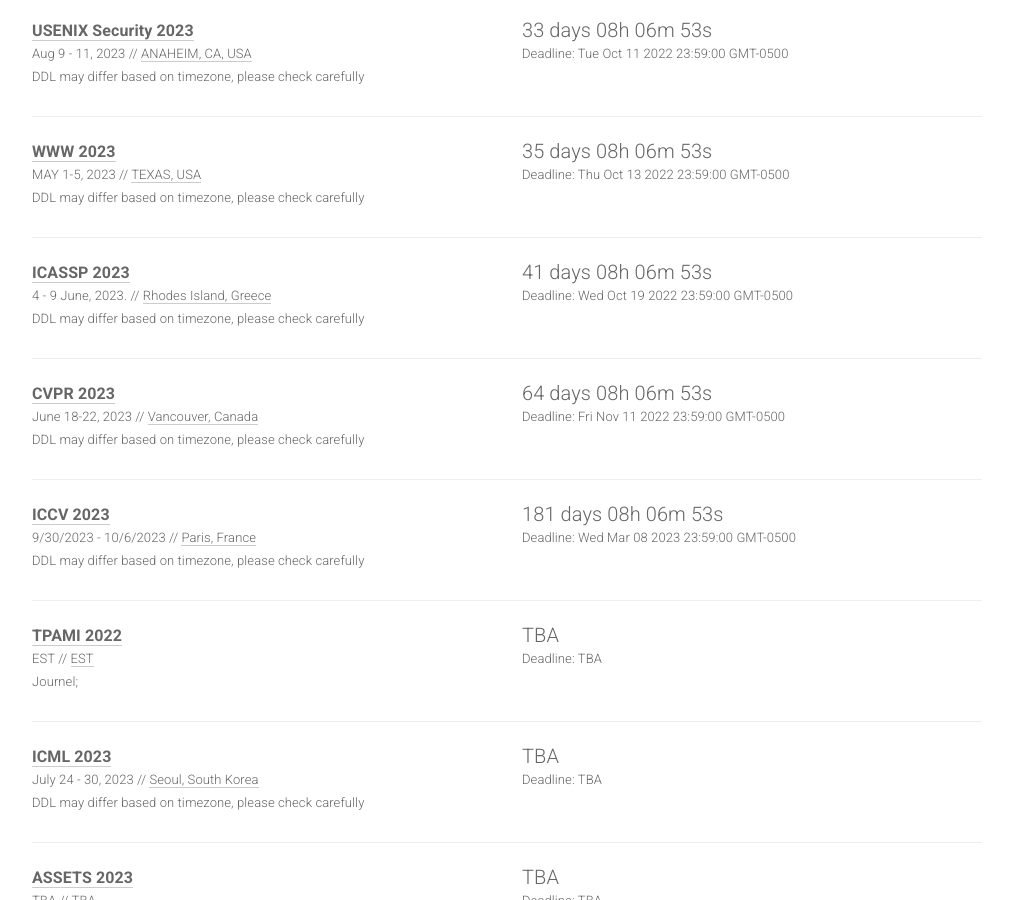
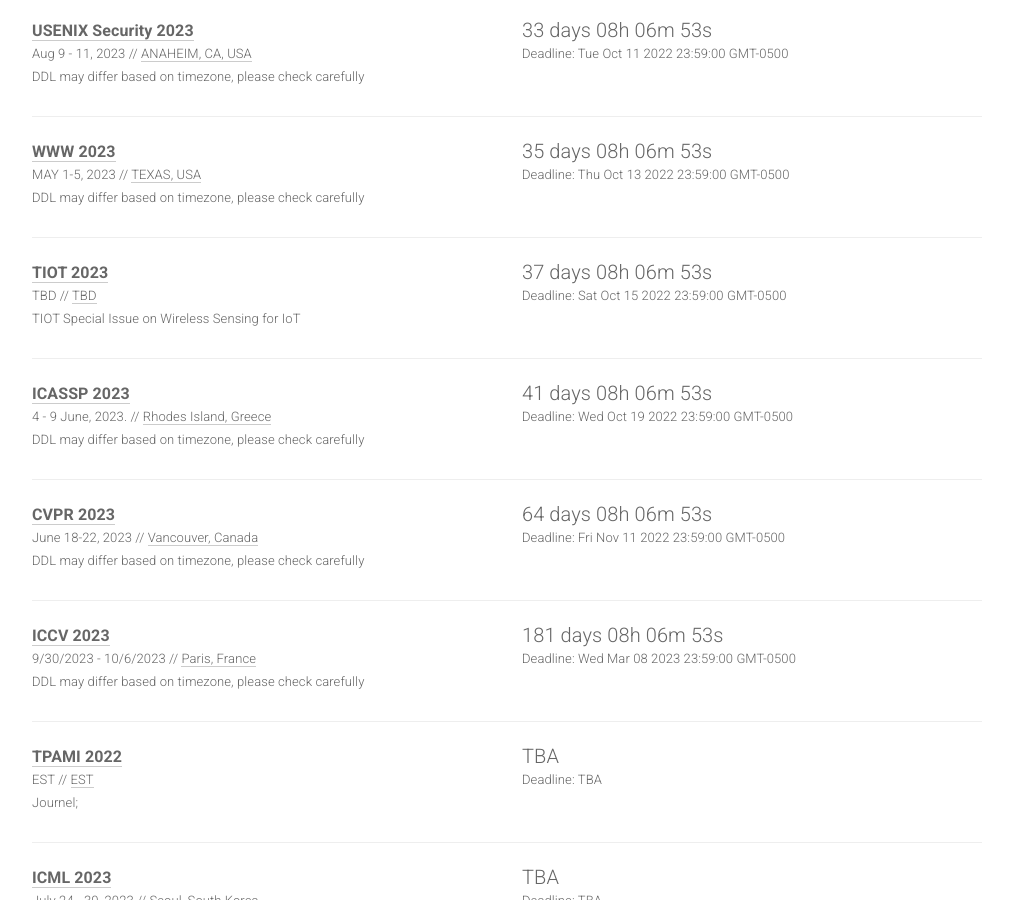
Before and after one commit to iot-psu/ai-deadlines, a Jekyll site: the page built from index.html, in a window 1280 px wide and 900 px high, scrolled down 868 px. Shown: the whole window, without its empty margins (133-1146 px from the left). Built offline with Jekyll 4.4.1, drawn with Linux system fonts in a browser that asks for light colours.

Commit message:
more conf

```diff
--- a/_data/conferences.yml
+++ b/_data/conferences.yml
@@ -409,6 +409,17 @@
   sub: NLP
   note: DDL may differ based on timezone, please check carefully
 
+- name: TIOT
+  year: 2023
+  id: TIOT2023
+  link: https://dl.acm.org/pb-assets/static_journal_pages/tiot/pdf/SI-TIOT-Wireless-Sensing-for-IoT-1655926453017.pdf
+  deadline: "2022-10-15 23:59:00"
+  timezone: EST
+  date: TBD
+  place: TBD
+  sub: MC
+  note: TIOT Special Issue on Wireless Sensing for IoT
+
 - name: TPAMI
   year: 2022
   id: TPAMI2022
```
